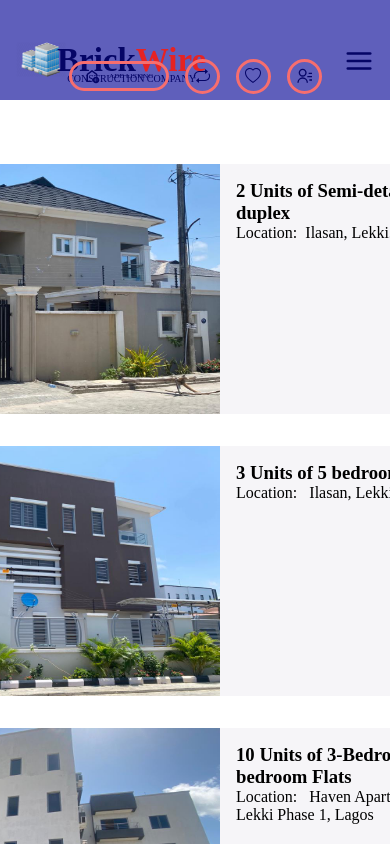
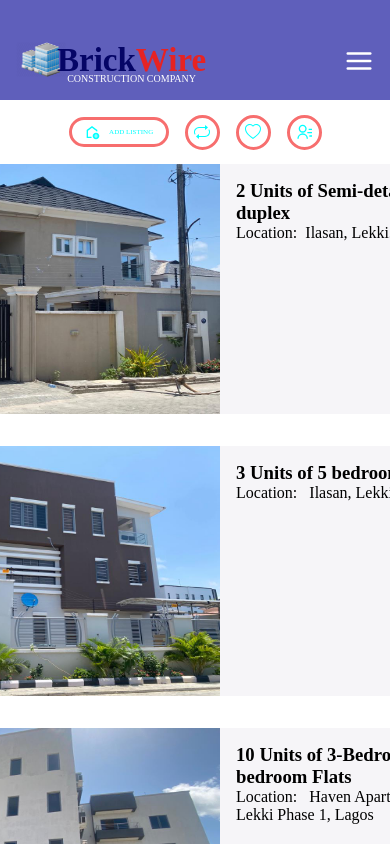
Before and after one commit to ANYIEKPON/brickwire, a Next.js app: page /completed in a window 390 px wide. Shown: the top 844 px of the page. Built offline with nearby package versions, Linux system fonts and the light colour scheme.

Commit message:
third commit

```diff
--- a/components/navbar/Navbar.jsx
+++ b/components/navbar/Navbar.jsx
@@ -44,10 +44,10 @@ const closeNavBtn = () => {
                       </div>
                   </div>
                       <ul className={ openNav ? styles.showM : styles.menuList}>
-                        <Link href="/" style={{color:"inherit", textDecoration: "none"}}><li>Home<div></div></li></Link>
-                        <Link href="/listing" style={{color:"inherit", textDecoration: "none"}}><li>About Us</li></Link>
-                        <Link href="/completed" style={{color:"inherit", textDecoration: "none"}}><li>Completed</li></Link>
-                        <Link href="/ongoing" style={{color:"inherit", textDecoration: "none"}}><li>Ongoing</li></Link>
+                        <Link href="/" style={{color:"inherit", textDecoration: "none"}}><li onClick={openNavBtn}>Home<div></div></li></Link>
+                        <Link href="/listing" style={{color:"inherit", textDecoration: "none"}}><li onClick={openNavBtn}>About Us</li></Link>
+                        <Link href="/completed" style={{color:"inherit", textDecoration: "none"}}><li onClick={openNavBtn}>Completed</li></Link>
+                        <Link href="/ongoing" style={{color:"inherit", textDecoration: "none"}}><li onClick={openNavBtn}>Ongoing</li></Link>
                       </ul>
                   </div>
             </div>
--- a/components/navbar/Navbar.module.css
+++ b/components/navbar/Navbar.module.css
@@ -147,7 +147,7 @@
     }
 
     .showMenu{
-        background-color: rgb(95, 79, 79);
+        background-color: rgb(91, 91, 128);
         color: white;
         position: fixed;
         z-index: 99;
@@ -167,7 +167,7 @@
     .showM{
         display: flex;
         flex-direction: column;
-        gap: 1rem;
+        gap: 1.5rem;
         list-style: none;
         height: 100vh;
         position: relative;
@@ -190,7 +190,7 @@
         position: relative;
         top: 0rem;
         background-size: cover;
-        color: rgb(5, 5, 102);
+        color: white;
         justify-content: center;
         gap: 1rem;
         display: flex;
@@ -202,7 +202,7 @@
         gap: 1rem;
         align-self: center;
         position: absolute;
-        top: 5.5rem;
+        top: 9rem;
     }
 
     .repeat, .heart, .profile{
@@ -214,6 +214,7 @@
         justify-content: center;
         display: flex;
         cursor: pointer;
+        color: aqua;
     }
     .navLogo{
         display: flex;
@@ -244,6 +245,7 @@
         cursor: pointer;
         min-width: 100px;
         height: 30px;
+        color: aqua;
     }
 
     .listing span{
@@ -266,7 +268,7 @@
         position: relative;
         top: 0rem;
         background-size: cover;
-        color: rgb(5, 5, 102);
+        color: white;
         justify-content: center;
         gap: 1rem;
         display: flex;
@@ -372,7 +374,7 @@
         position: relative;
         top: 0rem;
         background-size: cover;
-        color: rgb(5, 5, 102);
+        color: white;
         justify-content: center;
         gap: 1rem;
         display: flex;
@@ -479,7 +481,7 @@
         position: relative;
         top: 0rem;
         background-size: cover;
-        color: rgb(5, 5, 102);
+        color: white;
         justify-content: center;
         gap: 0.5rem;
         display: flex;
```
